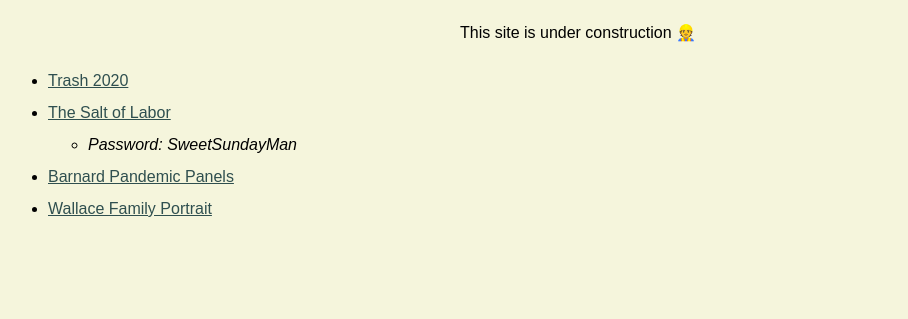
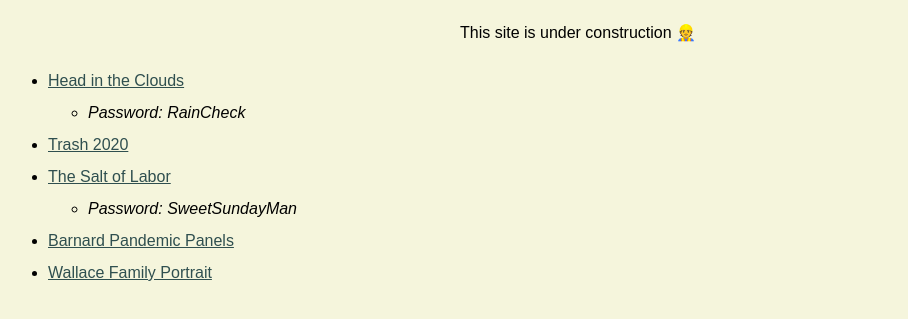
Before and after one commit to lauraustin/lauraustin.github.io, a plain HTML site: page index.html in a window 1280 px wide. Shown: the part 213-532 px from the top of the page, without its empty margins (62-970 px from the left). Drawn offline with Linux system fonts and the light colour scheme.

Commit message:
adds poems

```diff
--- a/index.html
+++ b/index.html
@@ -10,7 +10,10 @@
     <h1>L. Alcindor &mdash; Digital Portfolio</h1>
     <p>This site is under construction &#x1F477;
     </p>
-    <ul><li><a href="https://lauraustin.github.io/Trash2020/trash2020twine.html">Trash 2020</a></li>
+    <ul>
+        <li><a href="https://lauraust.itch.io/head-in-the-clouds">Head in the Clouds</a></li>
+            <ul><li><i>Password: RainCheck</i></li></ul>
+        <li><a href="https://lauraustin.github.io/Trash2020/trash2020twine.html">Trash 2020</a></li>
         <li><a href="https://lauraust.itch.io/the-salt-of-labor">The Salt of Labor</a></li>
             <ul><li><i>Password: SweetSundayMan</i></li></ul>
         <li><a href="https://barnard.edu/global/pandemic_panels">Barnard Pandemic Panels</a></li>
```
